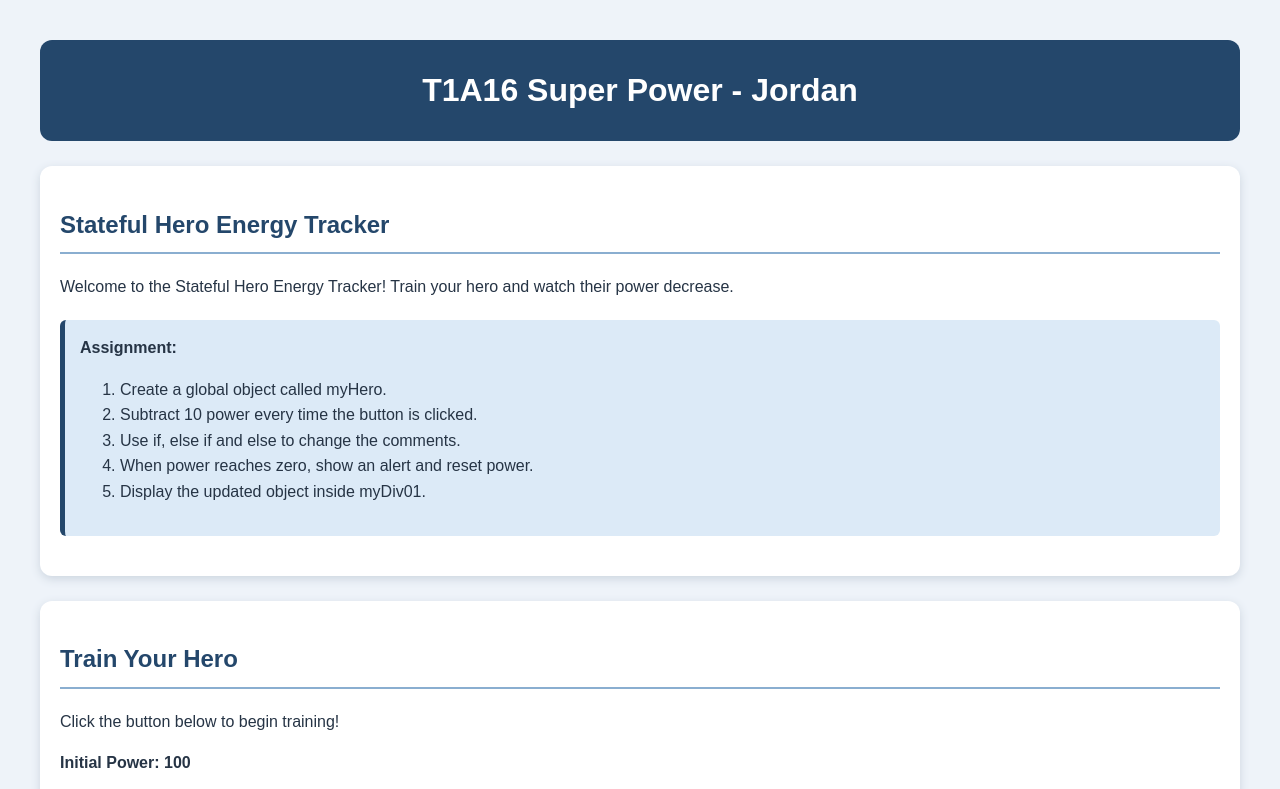
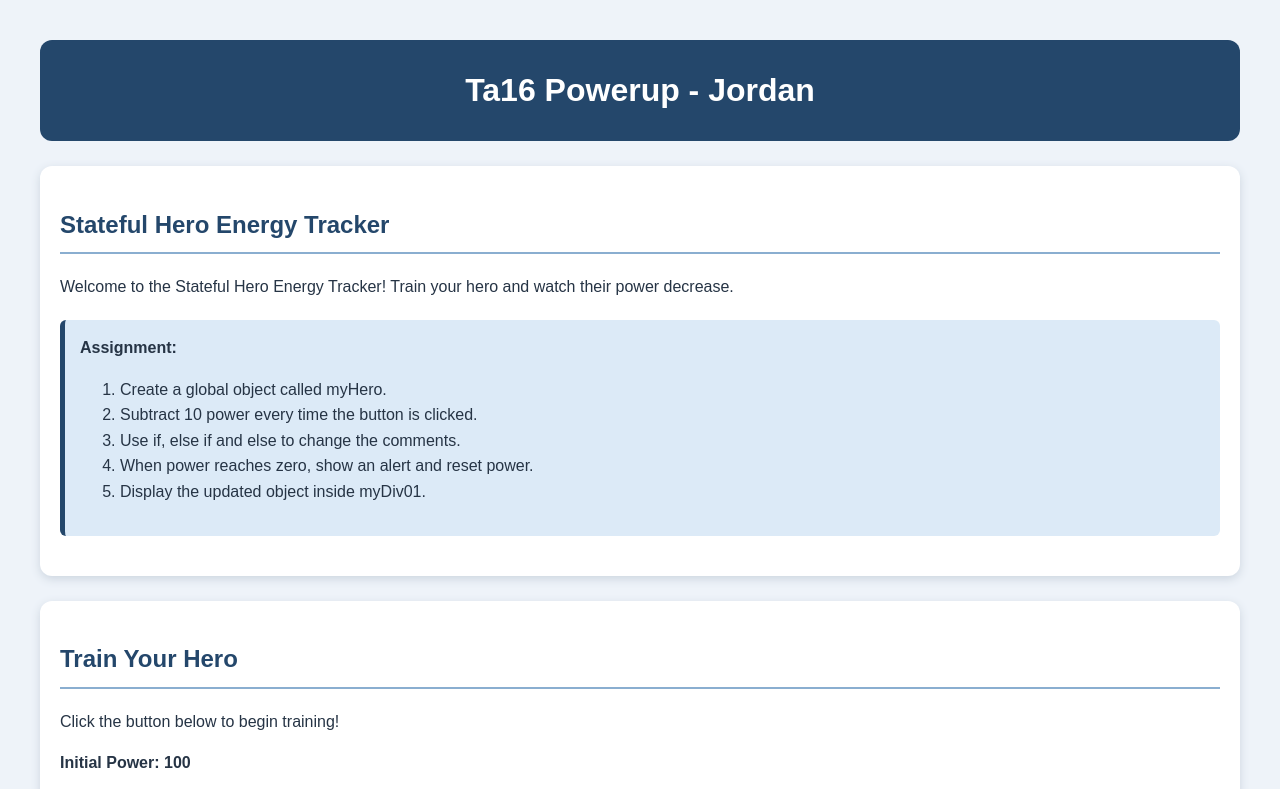
Before and after one commit to nibs35/GameDev-2026---Jordan, a plain HTML site: page t1a16-powerup-jordan.html in a window 1280 px wide. Shown: the top 789 px of the page. Drawn offline with Linux system fonts and the light colour scheme.

Commit message:
Update title from 'T1A16 Super Power' to 'Ta16 Powerup'

```diff
--- a/t1a16-powerup-jordan.html
+++ b/t1a16-powerup-jordan.html
@@ -78,7 +78,7 @@
 
 <body>
 
-    <h1>T1A16 Super Power - Jordan</h1>
+    <h1>Ta16 Powerup - Jordan</h1>
 
     <div class="section">
         <h2>Stateful Hero Energy Tracker</h2>
```
